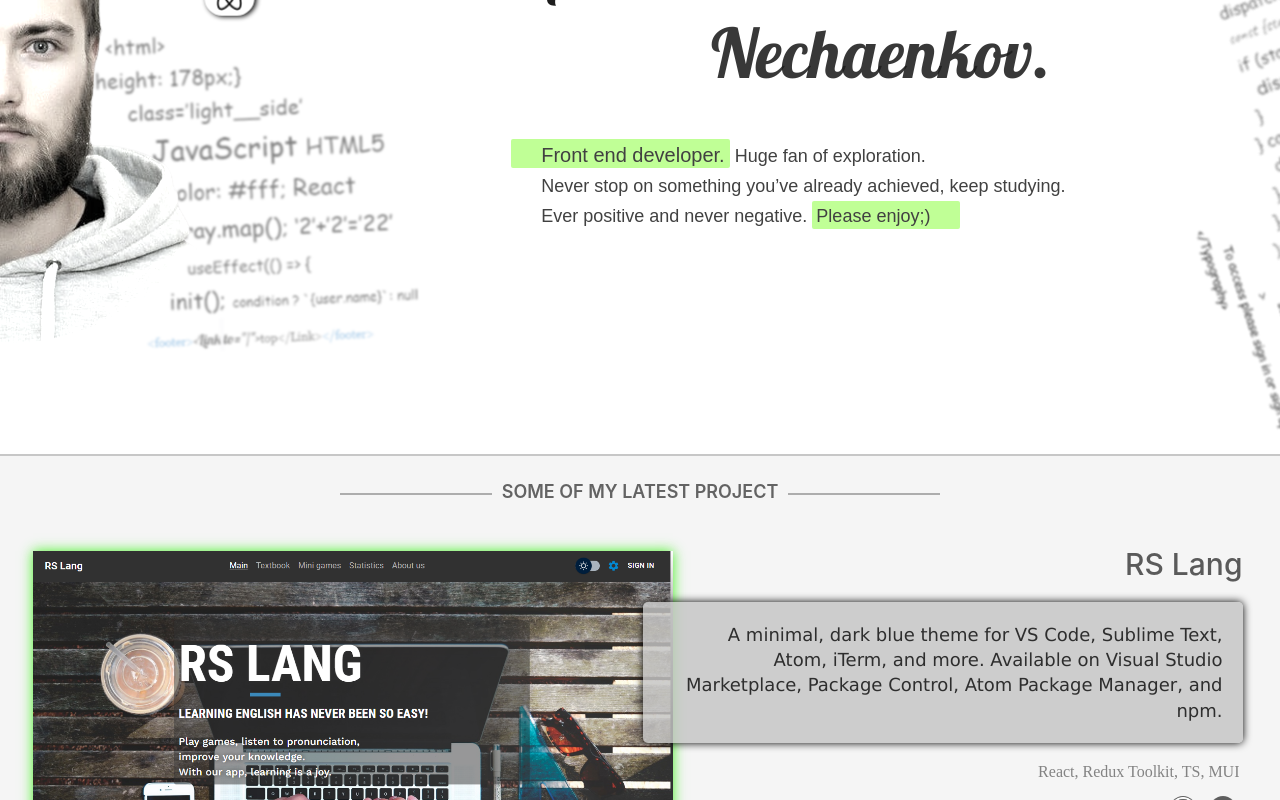
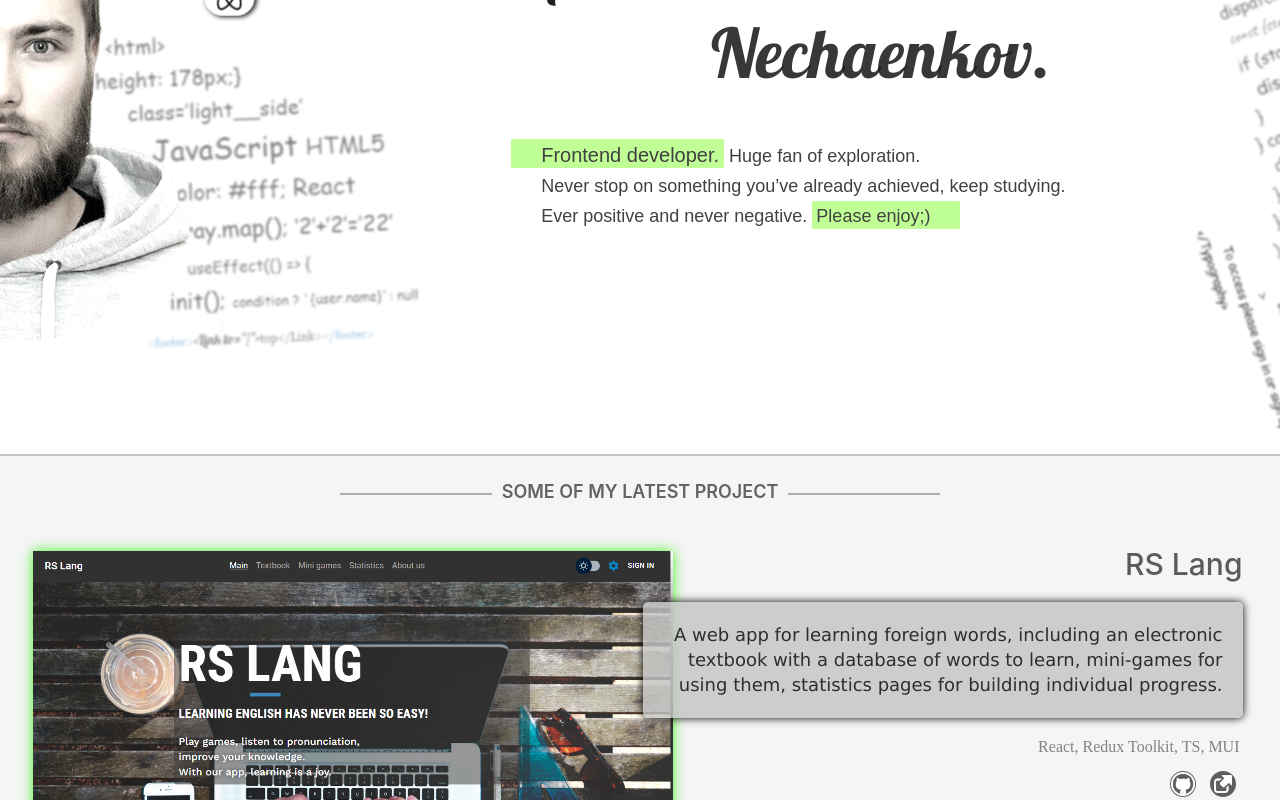
Before and after one commit to kettl96/promo-site, a React (Create React App) app in the folder promo/: page / in a window 1280 px wide. Shown: the part 280-1080 px from the top of the page. Built offline with nearby package versions, Linux system fonts and the light colour scheme; the HTML template or start-up script is replaced by a standard one.

Commit message:
fix: change text

```diff
--- a/promo/src/about/About.module.css
+++ b/promo/src/about/About.module.css
@@ -94,6 +94,7 @@
 }
 .infoWrapper {
   width: 400px;
+  cursor: default;
 }
 li {
   font-family: 'Comic Neue', cursive;
--- a/promo/src/main/intro/Intro.tsx
+++ b/promo/src/main/intro/Intro.tsx
@@ -7,7 +7,7 @@ const Intro = () => {
       <div className={s.name}>Alexander</div>
       <div className={s.surname}>Nechaenkov.</div>
       <div className={s.description}>
-        <span> Front end developer.</span> Huge fan of exploration. <br />
+        <span> Frontend developer.</span> Huge fan of exploration. <br />
         Never stop on something you’ve already achieved, keep studying. <br />
         Ever positive and never negative. <span> Please enjoy;&#41;</span>
       </div>
--- a/promo/src/project/projectData.ts
+++ b/promo/src/project/projectData.ts
@@ -11,8 +11,8 @@ export const cardData = [
     id: 1,
     name: 'RS Lang',
     img: rslang,
-    text: `A minimal, dark blue theme for VS Code, Sublime Text, Atom, iTerm, and more.
-    Available on Visual Studio Marketplace, Package Control, Atom Package Manager, and npm.`,
+    text: `A web app for learning foreign words, including an electronic textbook with a database of words to learn,
+    mini-games for using them, statistics pages for building individual progress.`,
     link: 'https://rslang-vanya1000.netlify.app/',
     technology: 'React, Redux Toolkit, TS, MUI',
     github: 'https://github.com/Vanya1000/rslang'
@@ -21,8 +21,8 @@ export const cardData = [
     id: 2,
     name: 'Online-Store',
     img: onlineStore,
-    text: `A minimal, dark blue theme for VS Code, Sublime Text, Atom, iTerm, and more.
-    Available on Visual Studio Marketplace, Package Control, Atom Package Manager, and npm.`,
+    text: `A training project on creating an online store of any subject, where goods will have the following functionality:
+    filtering, sorting, searching, adding to cart.`,
     link: 'https://kettl96-online-store.netlify.app/',
     technology: 'React, TS,',
     github: 'https://github.com/kettl96/rsSchool-Repo'
@@ -31,8 +31,8 @@ export const cardData = [
     id: 3,
     name: 'Sneakers-Shop',
     img: sneakers,
-    text: `A minimal, dark blue theme for VS Code, Sublime Text, Atom, iTerm, and more.
-    Available on Visual Studio Marketplace, Package Control, Atom Package Manager, and npm.`,
+    text: `A training project in which data is downloaded from
+    the server and pages with selected products and a list of orders are implemented.`,
     link: 'https://kettl96-sneakers-shop.netlify.app/',
     technology: 'React, React Router dom v6, Axios',
     github: 'https://github.com/kettl96/react-sneakers-shop'
@@ -51,21 +51,22 @@ export const otherData = [
     id: 2,
     name: 'Music App',
     img: music,
-    text: `bshdsd dsdsd adsd asdad asdasd asdasd asdad sdasdsdad sdasdasd`,
+    text: `This app is created using only JS. Listen and enjoy`,
     link: 'https://rolling-scopes-school.github.io/kettl96-JSFEPRESCHOOL/audio-player/',
   },
   {
     id: 3,
     name: 'Movie App',
     img: movie,
-    text: `bshdsd dsdsd adsd asdad asdasd asdasd asdad sdasdsdad sdasdasd`,
+    text: `App using kinopoisk API, so you can find all information about you favorite film and see
+    his rating.`,
     link: 'https://rolling-scopes-school.github.io/kettl96-JSFEPRESCHOOL/movie-app/',
   },
   {
     id: 4,
     name: 'Shelter',
     img: shelter,
-    text: `bshdsd dsdsd adsd asdad asdasd asdasd asdad sdasdsdad sdasdasd`,
+    text: `Web-page for shelter, were you can help pets, or you can find there a new friend.`,
     link: 'https://rolling-scopes-school.github.io/kettl96-JSFE2022Q1/shelter/pages/main/index.html',
   },
 ]
```
